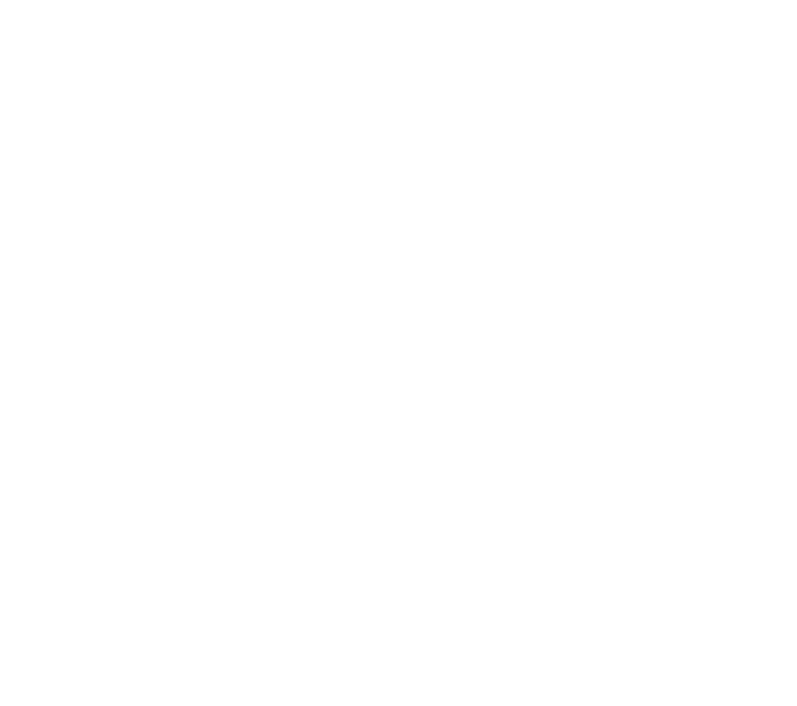
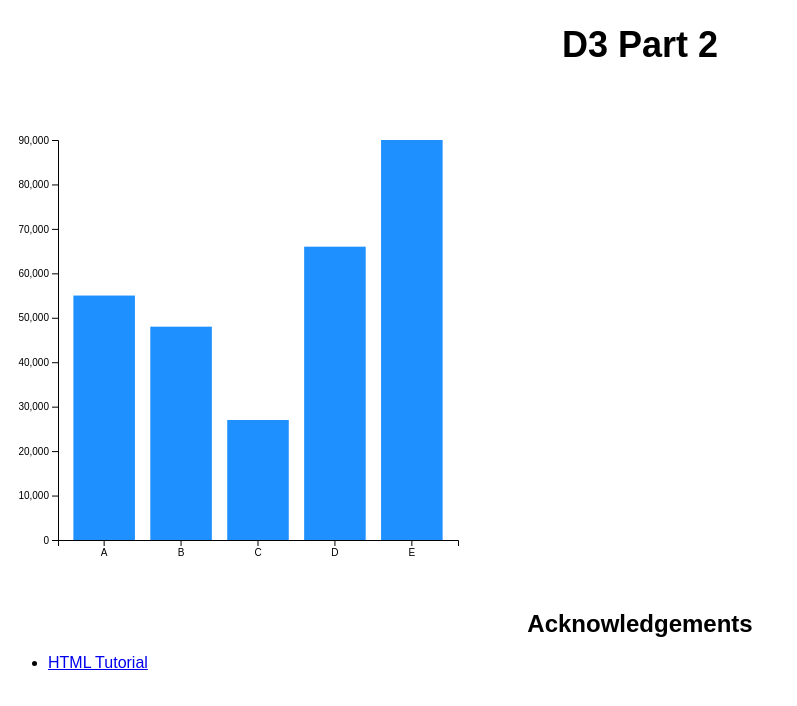
Before and after one commit to DS4200-S23-Class/ic-08-joao-pratheek-ic08, a plain HTML site: page index.html in a window 1280 px wide. Shown: the whole page, without its empty margins (0-797 px from the left). Drawn offline with Linux system fonts and the light colour scheme.

Commit message:
Final Updates

```diff
--- a/index.html
+++ b/index.html
@@ -3,12 +3,42 @@
 
 <head>
     <meta charset=utf-8/>
+
+    <!-- link to stylesheet -->
+    <link rel="stylesheet" href="style.css">
+
+    <!-- D3 library -->
+    <script src='js/d3.v6.1.1/d3.min.js'></script>
+
+    <!-- title -->
+    <title>ic-08</title>
 </head>
-
 
 <body>
 
+    <!-- page header -->
+    <h1 class="centered">D3 Part 2</h1>
 
+        <div>
+            <div id="vis1"></div>
+        </div>
+
+    <!-- Acknowledgments -->
+    <h1 class="acknowledgements">
+        Acknowledgements
+        </h1>
+        <!-- source links div -->
+        <div class="sources">
+            <ul>
+                <li>
+                    <a href="https://www.w3schools.com/html/default.asp">HTML Tutorial</a>
+                </li>
+            </ul>
+        </div>
+    </div>
+
+    <!-- link to JavaScript file -->
+    <script src='js/main.js'></script>
 </body>
 
 </html>
--- /dev/null
+++ b/js/main.js
@@ -0,0 +1,54 @@
+const FRAME_HEIGHT = 500;
+const FRAME_WIDTH = 500;
+const MARGINS = {left: 50, right: 50, top: 50, bottom: 50};
+
+const VIS_HEIGHT = FRAME_HEIGHT - MARGINS.top - MARGINS.bottom;
+const VIS_WIDTH = FRAME_WIDTH - MARGINS.left - MARGINS.right;
+
+const FRAME1 = d3.select("#vis1")
+                    .append("svg")
+                    .attr("height", FRAME_HEIGHT)
+                    .attr("width", FRAME_WIDTH)
+                    .attr("class", "frame");
+
+function build_interative_bar_graph() {
+
+d3.csv("data/data.csv").then((data) => {
+
+  // find max Y
+  const MAX_Y = d3.max(data, (d) => { return parseInt(d.Value); });
+
+  const X_SCALE = d3.scaleBand()
+                    .domain(["A", "B", "C", "D", "E"])
+                    .range([0, VIS_WIDTH])
+                    .padding(0.2);
+
+  const Y_SCALE = d3.scaleLinear()
+                    .domain([MAX_Y, 0])
+                    .range([0, VIS_HEIGHT]);
+
+  FRAME1.selectAll("rect")
+      .data(data)
+      .enter()
+      .append("rect")
+        .attr("x", (d) => { return (X_SCALE(d.Category) + MARGINS.left); })
+        .attr("y", (d) => { return (Y_SCALE(d.Value) + MARGINS.top); })
+        .attr("width", X_SCALE.bandwidth())
+        .attr("height", (d) => VIS_HEIGHT - Y_SCALE(parseInt(d.Value)))
+        .attr("fill", "dodgerblue");
+
+  FRAME1.append("g")
+        .attr("transform", "translate(" + MARGINS.left +
+              "," + (VIS_HEIGHT + MARGINS.top) + ")")
+        .call(d3.axisBottom(X_SCALE))
+          .attr("font-size", '10px');
+
+  FRAME1.append("g")
+        .attr("transform", "translate(" + MARGINS.left +
+              "," + MARGINS.top + ")")
+        .call(d3.axisLeft(Y_SCALE))
+          .attr("font-size", '10px');
+  });
+}
+
+build_interative_bar_graph();
--- /dev/null
+++ b/style.css
@@ -0,0 +1,15 @@
+/* Styling goes in this file */
+
+body {
+	font-family: "Arial";
+}
+
+.centered {
+	text-align: center;
+	font-size: 36px;
+}
+
+.acknowledgements {
+	text-align: center;
+	font-size: 24px;
+}
```
Also changed, not shown: js/d3.v6.1.1/d3.js (renamed from d3.v6.1.1/d3.js), js/d3.v6.1.1/d3.min.js (renamed from d3.v6.1.1/d3.min.js), 8 other files.
